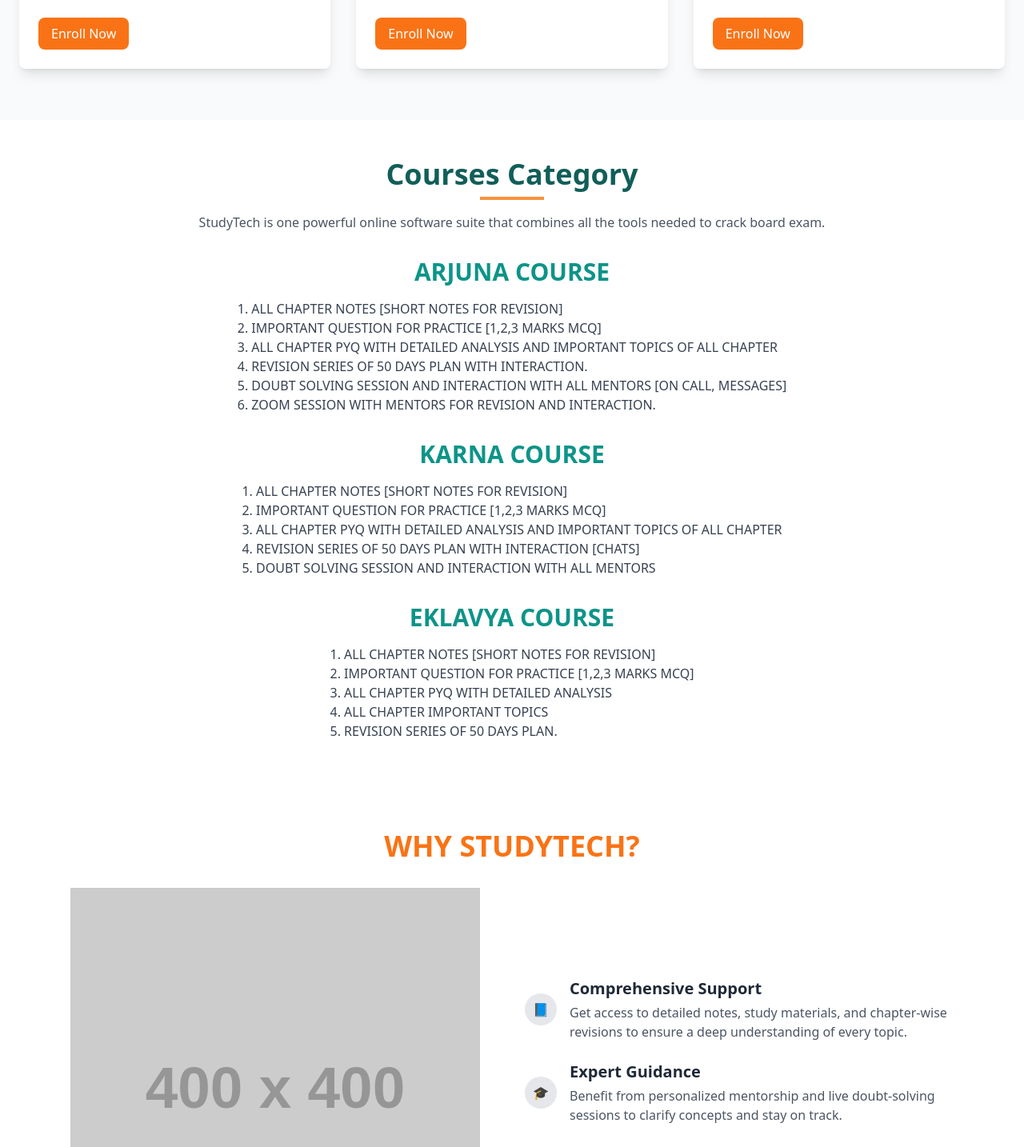
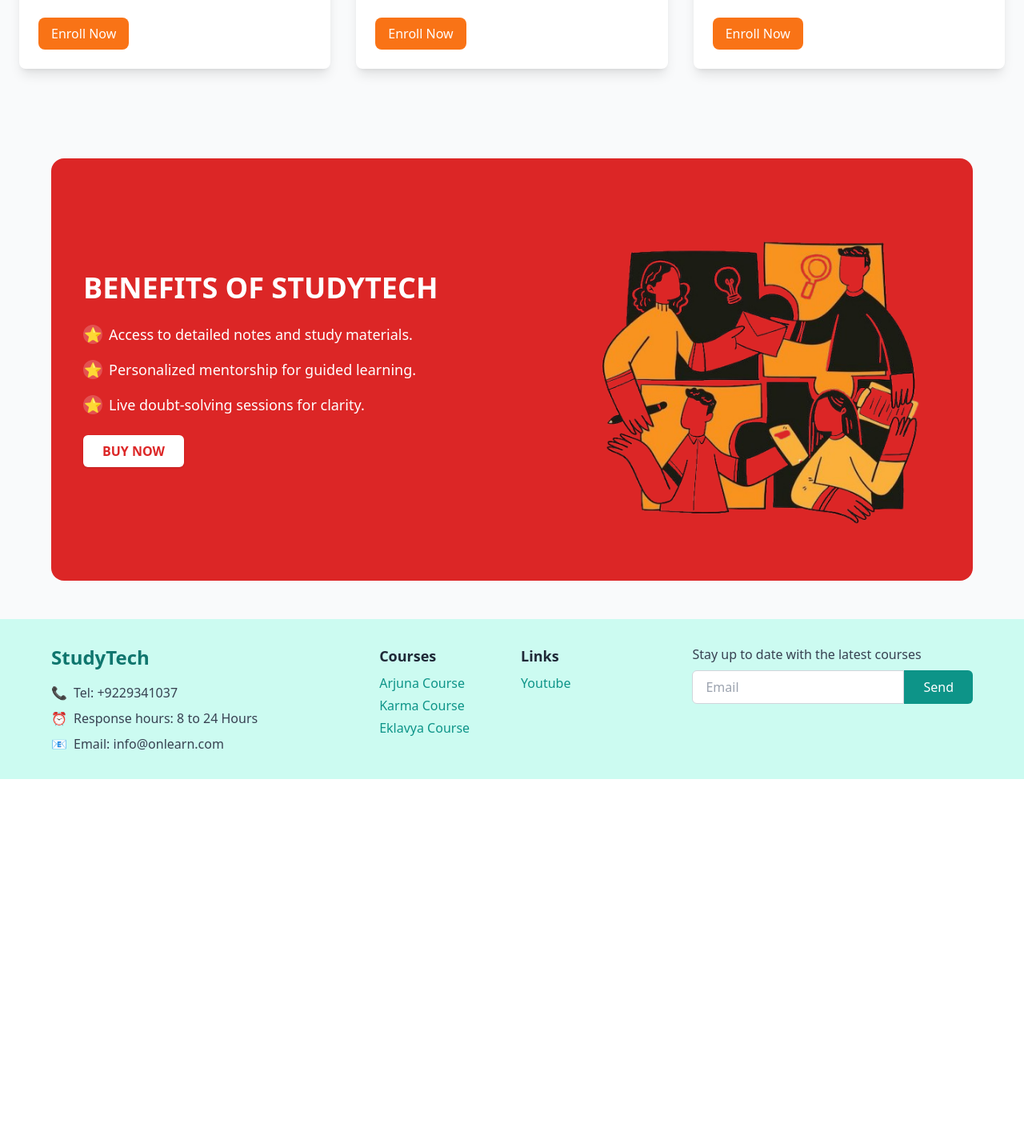
Before and after one commit to ikrishagarwal/StudyTech, a React (Vite) app: page / in a window 1280 px wide. Shown: the part 1330-2764 px from the top of the page at 80% size. After the commit the page ends 2304 px from the top, so only its background shows below. Built offline with nearby package versions, Linux system fonts and the light colour scheme.

Commit message:
Added little responsiveness

```diff
--- a/src/home.jsx
+++ b/src/home.jsx
@@ -9,19 +9,18 @@
         <Navbar />
 
         {/* Hero Section */}
-
         <section className="bg-teal-100">
           <div className="container mx-auto flex items-center justify-center grow">
-            <div className="container px-20 py-16">
-              <span className="bg-white px-6 py-2 rounded-lg text-gray-700">
+            <div className="container px-6 md:px-20 py-16 text-center md:text-left">
+              <span className="bg-white px-4 py-2 rounded-lg text-gray-700 text-sm md:text-base">
                 Never stop learning.
               </span>
-              <h2 className="text-5xl leading-tight font-bold text-teal-600 my-4">
+              <h2 className="text-3xl md:text-5xl leading-snug font-bold text-teal-600 my-4">
                 <p>Crack Your Board</p>
                 <p>Exams With</p>
                 <p>StudyTech</p>
               </h2>
-              <div className="mt-6 space-x-4">
+              <div className="mt-6 space-y-4 md:space-x-4 flex flex-col md:flex-row items-center md:items-start">
                 <button className="bg-orange-500 uppercase text-white px-6 py-2 rounded-lg hover:bg-orange-600">
                   Explore Path
                 </button>
@@ -33,12 +32,13 @@
           </div>
         </section>
       </section>
+
       {/* Courses Offered */}
-      <section className="container h-full mx-auto px-6 py-16">
-        <h3 className="text-3xl font-bold text-teal-600 text-center mb-12">
+      <section className="container h-full mx-auto px-4 md:px-6 py-8 md:py-16">
+        <h3 className="text-3xl font-bold text-teal-600 text-center mb-8 md:mb-12">
           Courses Offered
         </h3>
-        <div className="grid md:grid-cols-3 gap-8">
+        <div className="grid grid-cols-1 sm:grid-cols-2 md:grid-cols-3 gap-6 md:gap-8">
           {/* Course 1 */}
           <div className="bg-white shadow-lg rounded-lg p-6">
             <img
@@ -97,191 +97,42 @@
           </div>
         </div>
       </section>
-      <section>
-        <div className="bg-white min-h-screen">
-          {/* Courses Category Section */}
-          <section className="py-12">
-            <div className="max-w-7xl mx-auto text-center">
-              {/* Section Title */}
-              <h2 className="text-4xl font-semibold text-teal-800 mb-4">
-                Courses Category
-                <span className="block w-20 h-1 bg-orange-400 mx-auto mt-2"></span>
-              </h2>
-              <p className="text-gray-600 mb-8">
-                StudyTech is one powerful online software suite that combines
-                all the tools needed to crack board exam.
-              </p>
-
-              {/* ARJUNA COURSE */}
-              <div className="mb-8">
-                <h3 className="text-3xl font-bold text-teal-600">
-                  ARJUNA COURSE
-                </h3>
-                <ul className="mt-4 text-gray-700 text-left inline-block">
-                  <li>1. ALL CHAPTER NOTES [SHORT NOTES FOR REVISION]</li>
-                  <li>2. IMPORTANT QUESTION FOR PRACTICE [1,2,3 MARKS MCQ]</li>
-                  <li>
-                    3. ALL CHAPTER PYQ WITH DETAILED ANALYSIS AND IMPORTANT
-                    TOPICS OF ALL CHAPTER
-                  </li>
-                  <li>4. REVISION SERIES OF 50 DAYS PLAN WITH INTERACTION.</li>
-                  <li>
-                    5. DOUBT SOLVING SESSION AND INTERACTION WITH ALL MENTORS
-                    [ON CALL, MESSAGES]
-                  </li>
-                  <li>
-                    6. ZOOM SESSION WITH MENTORS FOR REVISION AND INTERACTION.
-                  </li>
-                </ul>
-              </div>
-
-              {/* KARNA COURSE */}
-              <div className="mb-8">
-                <h3 className="text-3xl font-bold text-teal-600">
-                  KARNA COURSE
-                </h3>
-                <ul className="mt-4 text-gray-700 text-left inline-block">
-                  <li>1. ALL CHAPTER NOTES [SHORT NOTES FOR REVISION]</li>
-                  <li>2. IMPORTANT QUESTION FOR PRACTICE [1,2,3 MARKS MCQ]</li>
-                  <li>
-                    3. ALL CHAPTER PYQ WITH DETAILED ANALYSIS AND IMPORTANT
-                    TOPICS OF ALL CHAPTER
-                  </li>
-                  <li>
-                    4. REVISION SERIES OF 50 DAYS PLAN WITH INTERACTION [CHATS]
-                  </li>
-                  <li>
-                    5. DOUBT SOLVING SESSION AND INTERACTION WITH ALL MENTORS
-                  </li>
-                </ul>
-              </div>
-
-              {/* EKLAVYA COURSE */}
-              <div>
-                <h3 className="text-3xl font-bold text-teal-600">
-                  EKLAVYA COURSE
-                </h3>
-                <ul className="mt-4 text-gray-700 text-left inline-block">
-                  <li>1. ALL CHAPTER NOTES [SHORT NOTES FOR REVISION]</li>
-                  <li>2. IMPORTANT QUESTION FOR PRACTICE [1,2,3 MARKS MCQ]</li>
-                  <li>3. ALL CHAPTER PYQ WITH DETAILED ANALYSIS</li>
-                  <li>4. ALL CHAPTER IMPORTANT TOPICS</li>
-                  <li>5. REVISION SERIES OF 50 DAYS PLAN.</li>
-                </ul>
-              </div>
-            </div>
-          </section>
-        </div>
-      </section>
-      <section className="bg-white p-8 lg:p-16">
-        <div className="container mx-auto">
-          {/* Heading */}
-          <h2 className="text-3xl lg:text-4xl font-bold text-orange-500 text-center mb-8">
-            WHY STUDYTECH?
-          </h2>
-
-          {/* Content */}
-          <div className="flex flex-col lg:flex-row gap-8">
-            {/* Left Section: Illustration */}
-            <div className="flex-1 flex items-center justify-center">
-              <img
-                src="https://via.placeholder.com/400" // Replace with actual image URL or import
-                alt="StudyTech Illustration"
-                className="w-full max-w-lg"
-              />
-            </div>
-
-            {/* Right Section: Features */}
-            <div className="flex-1 space-y-6 flex justify-center flex-col">
-              {/* Feature 1 */}
-              <div className="flex items-center">
-                <div className="w-10 h-10 bg-gray-200 flex items-center justify-center rounded-full mr-4 px-4">
-                  📘 {/* Replace with actual icon */}
-                </div>
-                <div>
-                  <h3 className="text-xl font-semibold text-gray-800">
-                    Comprehensive Support
-                  </h3>
-                  <p className="text-gray-600 mt-1">
-                    Get access to detailed notes, study materials, and
-                    chapter-wise revisions to ensure a deep understanding of
-                    every topic.
-                  </p>
-                </div>
-              </div>
-
-              {/* Feature 2 */}
-              <div className="flex items-center">
-                <div className="w-10 h-10 bg-gray-200 flex items-center justify-center rounded-full mr-4 px-4">
-                  🎓 {/* Replace with actual icon */}
-                </div>
-                <div>
-                  <h3 className="text-xl font-semibold text-gray-800">
-                    Expert Guidance
-                  </h3>
-                  <p className="text-gray-600 mt-1">
-                    Benefit from personalized mentorship and live doubt-solving
-                    sessions to clarify concepts and stay on track.
-                  </p>
-                </div>
-              </div>
-
-              {/* Feature 3 */}
-              <div className="flex items-center">
-                <div className="w-10 h-10 bg-gray-200 flex items-center justify-center rounded-full mr-4 px-4">
-                  📝 {/* Replace with actual icon */}
-                </div>
-                <div>
-                  <h3 className="text-xl font-semibold text-gray-800">
-                    Exam Readiness
-                  </h3>
-                  <p className="text-gray-600 mt-1">
-                    Structured learning and focused preparation tools help you
-                    excel in exams and achieve your academic goals.
-                  </p>
-                </div>
-              </div>
-            </div>
-          </div>
-        </div>
-      </section>
 
       {/* Benefits Section */}
-      <section className="text-white py-12 px-8 lg:px-16 rounded-lg relative">
-        <div className="container mx-auto bg-red-600 rounded-2xl px-10 flex flex-col lg:flex-row items-center justify-between space-y-8 lg:space-y-0">
-          {/* Left Section: Text Content */}
-          <div className="lg:w-1/2">
-            <h2 className="text-3xl lg:text-4xl font-bold mb-6">
+      <section className="text-white py-12 px-6 md:px-16 rounded-lg relative">
+        <div className="container mx-auto bg-red-600 rounded-2xl px-6 md:px-10 py-10 flex flex-col lg:flex-row items-center justify-between space-y-8 lg:space-y-0">
+          {/* Left Section */}
+          <div className="lg:w-1/2 text-center lg:text-left">
+            <h2 className="text-2xl md:text-3xl lg:text-4xl font-bold mb-6">
               BENEFITS OF STUDYTECH
             </h2>
             <ul className="space-y-4 text-lg">
-              <li className="flex items-center">
+              <li className="flex items-center justify-center lg:justify-start">
                 <span className="text-white bg-white/20 rounded-full w-6 h-6 flex items-center justify-center mr-2">
                   ⭐
                 </span>
                 Access to detailed notes and study materials.
               </li>
-              <li className="flex items-center">
+              <li className="flex items-center justify-center lg:justify-start">
                 <span className="text-white bg-white/20 rounded-full w-6 h-6 flex items-center justify-center mr-2">
                   ⭐
                 </span>
                 Personalized mentorship for guided learning.
               </li>
-              <li className="flex items-center">
+              <li className="flex items-center justify-center lg:justify-start">
                 <span className="text-white bg-white/20 rounded-full w-6 h-6 flex items-center justify-center mr-2">
                   ⭐
                 </span>
                 Live doubt-solving sessions for clarity.
               </li>
             </ul>
-            {/* Button */}
             <button className="mt-6 bg-white text-red-600 font-semibold py-2 px-6 rounded-md shadow hover:bg-gray-200">
               BUY NOW
             </button>
           </div>
 
-          {/* Right Section: Image */}
-          <div className="lg:w-1/2 flex justify-end">
+          {/* Right Section */}
+          <div className="lg:w-1/2 flex justify-center lg:justify-end">
             <img
               src="/tw.png"
               alt="StudyTech Benefits"
@@ -292,7 +143,7 @@
       </section>
 
       {/* Footer */}
-      <Footer></Footer>
+      <Footer />
     </div>
   );
 };
```
